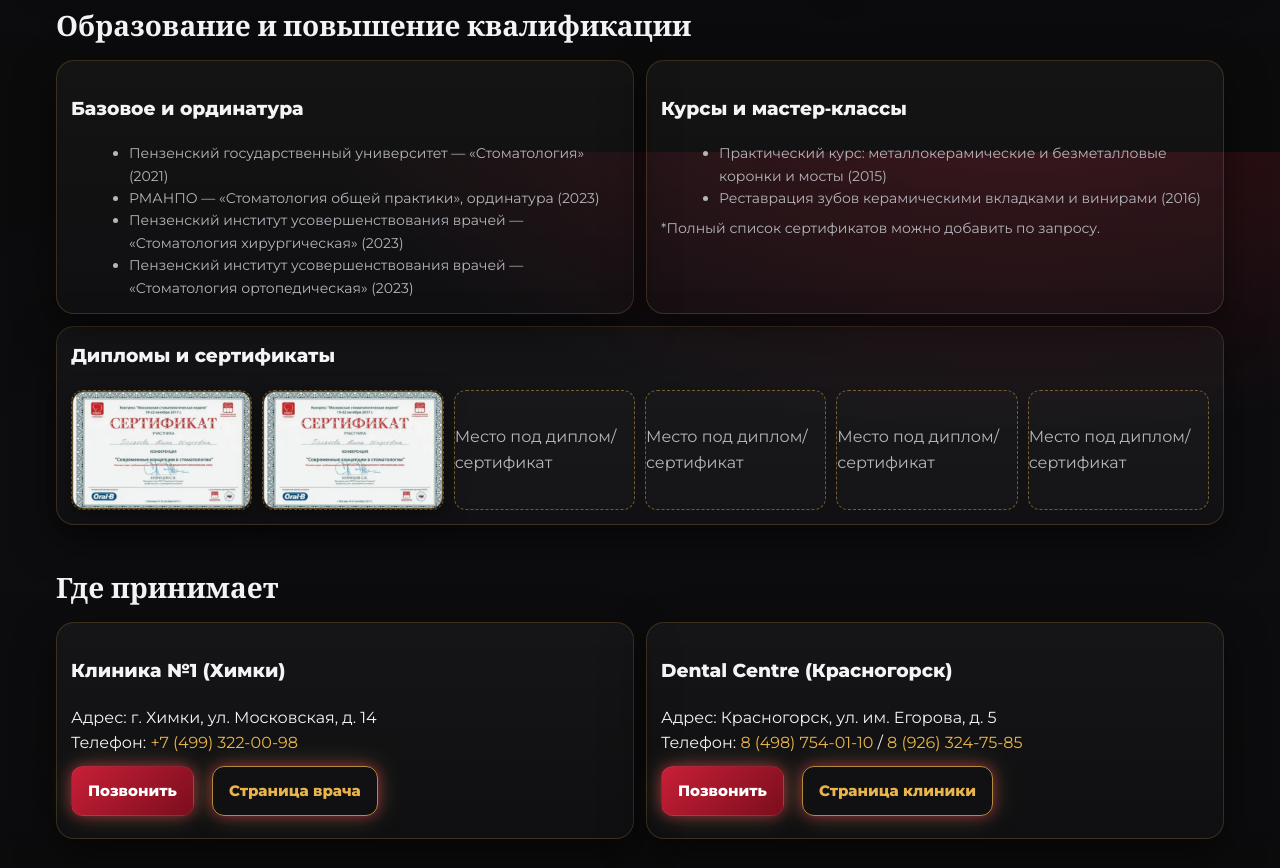
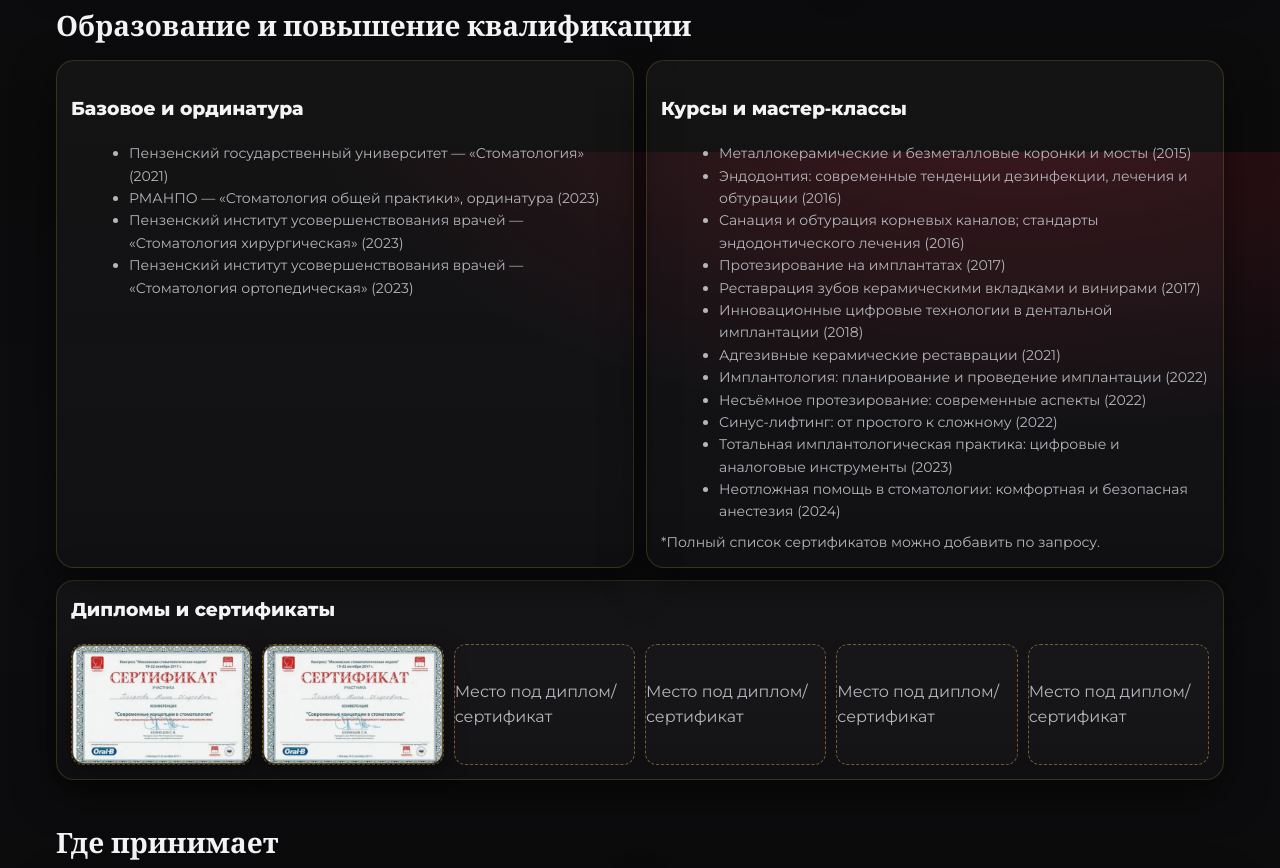
Before and after one commit to Wolfik88/Aslan, a plain HTML site: page index4.html in a window 1280 px wide. Shown: the part 1448-2316 px from the top of the page. Drawn offline with nearby package versions, Linux system fonts and the light colour scheme.

Commit message:
Add files via upload

```diff
--- a/index4.html
+++ b/index4.html
@@ -419,8 +419,18 @@
         <div class="card col-6">
           <h3>Курсы и мастер‑классы</h3>
           <ul class="list">
-            <li>Практический курс: металлокерамические и безметалловые коронки и мосты (2015)</li>
-            <li>Реставрация зубов керамическими вкладками и винирами (2016)</li>
+            <li>Металлокерамические и безметалловые коронки и мосты (2015)</li>
+            <li>Эндодонтия: современные тенденции дезинфекции, лечения и обтурации (2016)</li>
+            <li>Санация и обтурация корневых каналов; стандарты эндодонтического лечения (2016)</li>
+            <li>Протезирование на имплантатах (2017)</li>
+            <li>Реставрация зубов керамическими вкладками и винирами (2017)</li>
+            <li>Инновационные цифровые технологии в дентальной имплантации (2018)</li>
+            <li>Адгезивные керамические реставрации (2021)</li>
+            <li>Имплантология: планирование и проведение имплантации (2022)</li>
+            <li>Несъёмное протезирование: современные аспекты (2022)</li>
+            <li>Синус-лифтинг: от простого к сложному (2022)</li>
+            <li>Тотальная имплантологическая практика: цифровые и аналоговые инструменты (2023)</li>
+            <li>Неотложная помощь в стоматологии: комфортная и безопасная анестезия (2024)</li>
           </ul>
           <div style="color:var(--muted);font-size:14px;margin-top:8px">*Полный список сертификатов можно добавить по запросу.</div>
         </div>
@@ -518,7 +528,7 @@
     <a class="btn neon" href="tel:+74987540110">Красногорск</a>
   </div>
 
-  <footer>© <span id="year"></span> Аслан Ахмедович Ибрагимов · Визитка врача. Стиль: чёрно-красный, акцент — точность и уважение.</footer>
+  <footer>© <span id="year"></span> Аслан Ахмедович Ибрагимов · Визитка врача</footer>
 
   <script>
     document.getElementById('year').textContent = new Date().getFullYear();
```
